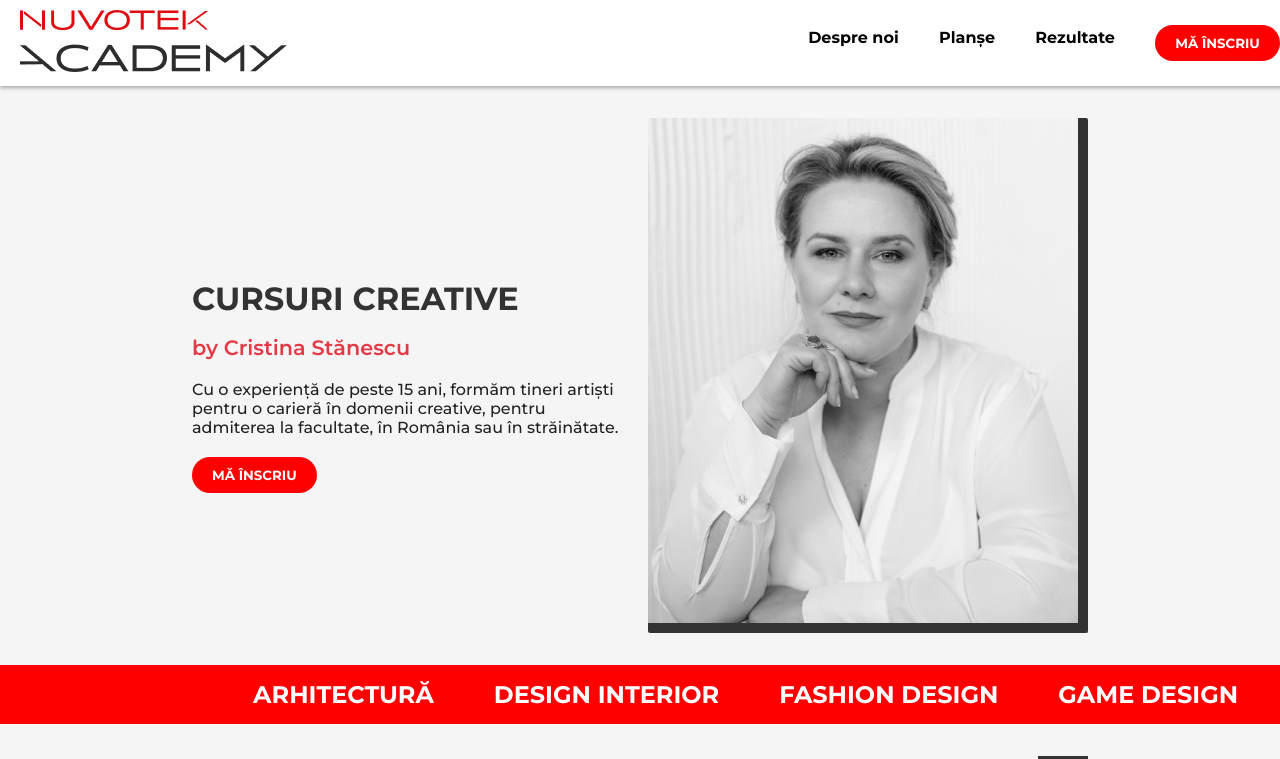
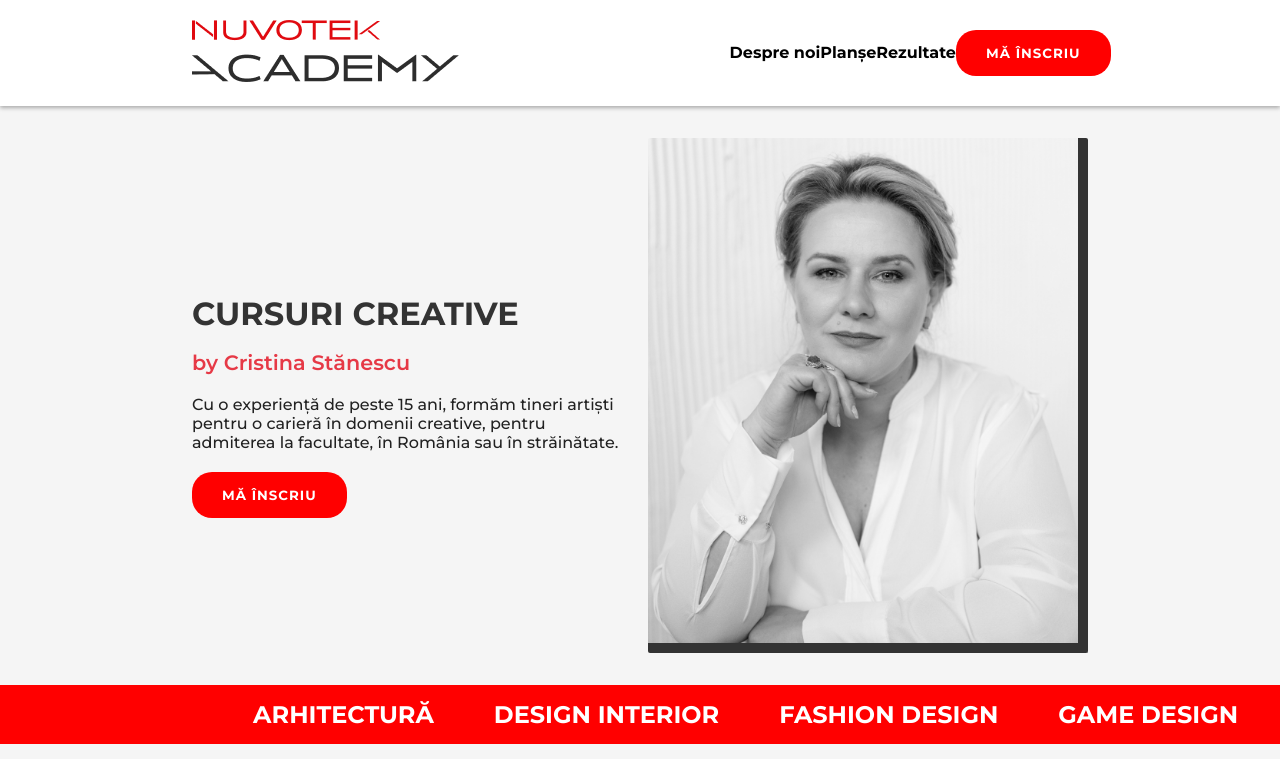
Before and after one commit to vladbw/nuvotek, a React (Create React App) app: page / in a window 1280 px wide. Shown: the top 759 px of the page. Built offline with nearby package versions, Linux system fonts and the light colour scheme.

Commit message:
implemented half of andrei's feedback

```diff
--- a/src/MobileNavbar.css
+++ b/src/MobileNavbar.css
@@ -11,7 +11,7 @@
 
     opacity: 0;
 
-    background-color: rgba(245, 245, 245, 0.8);
+    background-color: rgba(245, 245, 245, 0.95);
 }
 
 .mobile-navbar-overlay-toggled {
@@ -21,7 +21,6 @@
 
 .mobile-navbar-toggle-button {
     z-index: 1000;
-    margin-right: 2rem;
 
     @media (min-width:1001px) {
         display: none;
--- a/src/ModuleList.css
+++ b/src/ModuleList.css
@@ -37,8 +37,11 @@ ul {
 ul li {
     display: flex;       /* Align SVG and text horizontally */
     align-items: center; /* Align items vertically */
+    text-wrap: nowrap;
+}
+
+ul .module-checkbox-item {
     margin-bottom: 10px; /* Space between items */
-    text-wrap: nowrap;
 }
 
 ul li svg {
--- a/src/ModuleList.tsx
+++ b/src/ModuleList.tsx
@@ -58,7 +58,7 @@ const ModuleList: React.FC = () => {
                     <p>{module.subTitle}</p>
                     <div className='single-module-item-list'>
                         <ul>
-                            {module.learningOutcomes.map((learningOutcome, loIndex) => <li key={`single-module-outcome-${index}-${loIndex}`}><CheckBoxIcon/>{learningOutcome}</li>)}
+                            {module.learningOutcomes.map((learningOutcome, loIndex) => <li className='module-checkbox-item' key={`single-module-outcome-${index}-${loIndex}`}><CheckBoxIcon/>{learningOutcome}</li>)}
                         </ul>
                     </div>
                 </div>
--- a/src/Navbar.css
+++ b/src/Navbar.css
@@ -2,23 +2,36 @@
     display: flex;
     justify-content: space-between;
     align-items: center;
-    padding: 10px 20px;
+    padding: 20px 0px;
+
+    width: 90%;
+
+    margin: 0 auto;
+
+    @media (min-width: 1000px) {
+        width: 70%;
+    }
+
+    box-sizing: border-box;
+}
+
+.navbar-container {
+    width: 100%;
     background-color: white;
     box-shadow: 0px 2px 4px rgba(0, 0, 0, 0.3);
     margin-bottom: 2rem;
-    width: 100%;
 }
-
 
 .navbar__links {
     display: flex;
     list-style-type: none;
-    justify-content: space-around;
+    justify-content: space-between;
     width: 40%;
 
     @media (max-width:1000px) {
         display: none;
     }
+
 }
 
 
@@ -49,7 +62,7 @@
     background-color: #FF0000; /* Initial background color */
     color: white;
     border: none;
-    padding: 10px 20px;
+    padding: 15px 30px;
     border-radius: 20px;
     cursor: pointer;
     font-weight: bold;
@@ -57,6 +70,7 @@
     overflow: hidden; /* Ensure pseudo-element stays within the button bounds */
     z-index: 1; /* Keep text on top */
     transition: color 0.3s ease-in-out; /* Smooth color transition */
+    letter-spacing: 1px;
 }
 
 .navbar__cta .navbar__button::before {
--- a/src/Navbar.tsx
+++ b/src/Navbar.tsx
@@ -4,7 +4,7 @@ import MobileNavbar from "./MobileNavbar";
 
 function Navbar() {
     return (
-        <>
+        <div className="navbar-container">
             <nav className="navbar">
             <Link to="/">
                 <div className="navbar__logo">
@@ -15,14 +15,15 @@ function Navbar() {
                 <li><Link to="/despre-noi">Despre noi</Link></li>
                 <li><Link to="/planse">Planșe</Link></li>
                 <li><Link to="/rezultate">Rezultate</Link></li>
-                <div className="navbar__cta">
-                    <button className="navbar__button">MĂ ÎNSCRIU</button>
-                </div>
+                <li>
+                    <div className="navbar__cta">
+                        <button className="navbar__button">MĂ ÎNSCRIU</button>
+                    </div>
+                </li>
             </ul>
             <MobileNavbar/>
             </nav>
-        </>
-
+        </div>
     );
   }
 
```
